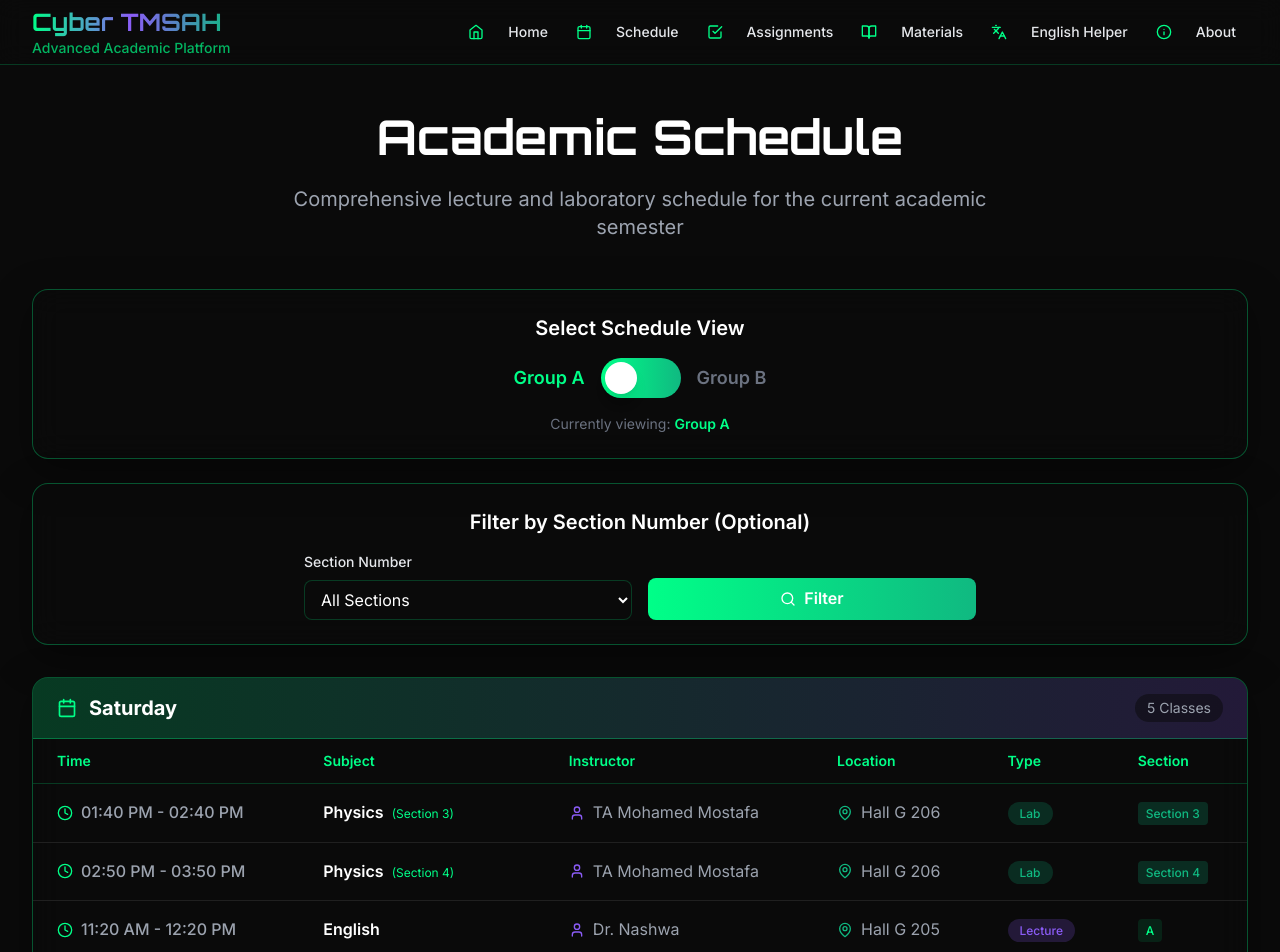
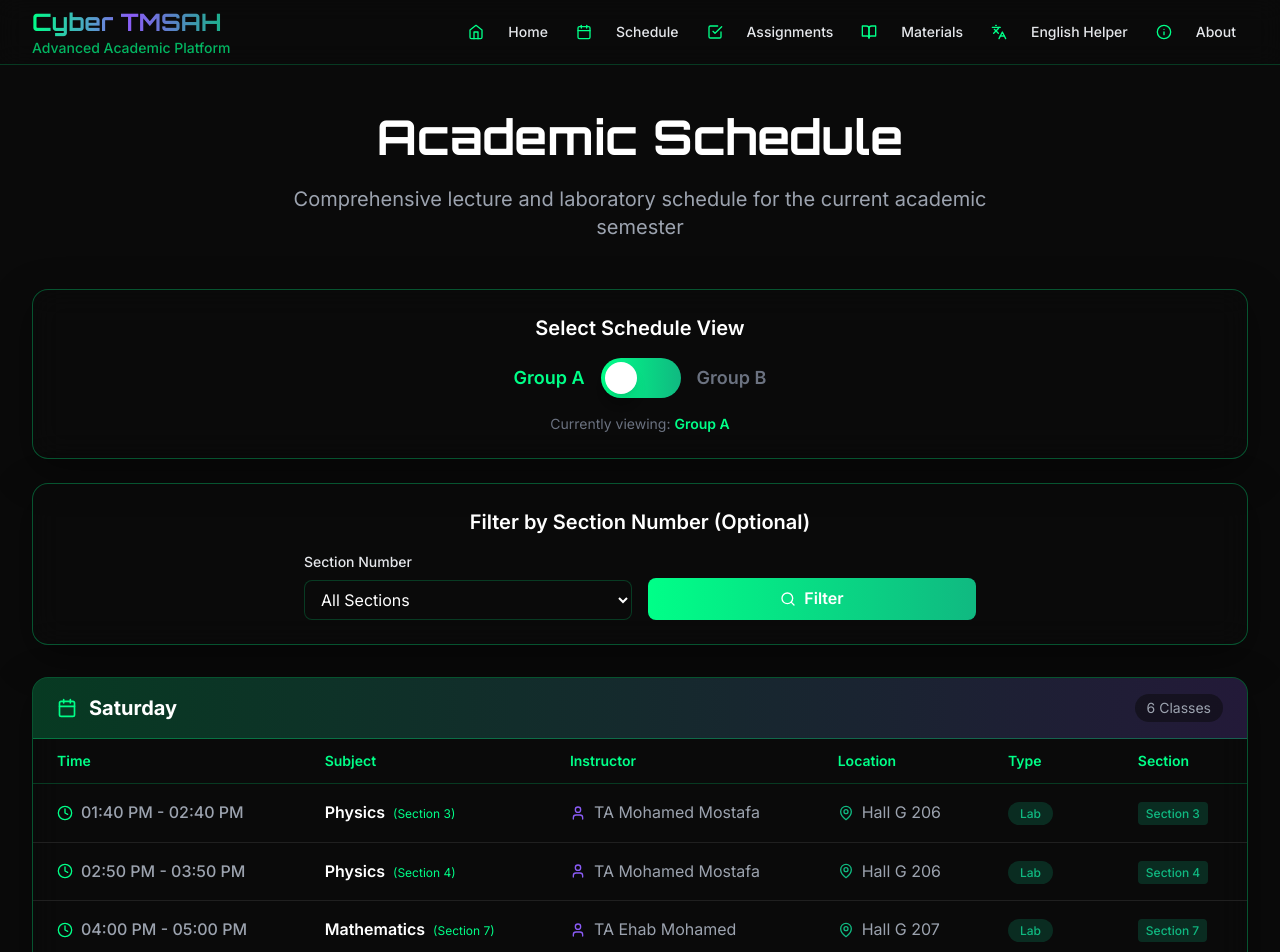
Before and after one commit to phoenixcrypto/cyber-tmsah, a Next.js app: page /schedule in a window 1280 px wide. Shown: the top 952 px of the page. Built offline with nearby package versions, Linux system fonts and the light colour scheme.

Commit message:
Feature: Update Saturday schedule organization - Physics 3 Sections (Periods 4,5,6), IT 3 Sections (Periods 1,2,3), Mathematics 5 Sections (Periods 4,5,6,7,8), English lectures for Group A and B

```diff
--- a/app/page.tsx
+++ b/app/page.tsx
@@ -116,6 +116,7 @@ export default function HomePage() {
 
     // Section 7
     { time: '12:30 PM - 01:30 PM', subject: 'Mathematics', instructor: 'TA Ehab Mohamed', room: 'Hall G 207', type: 'Lab', group: 'Group 1', sectionNumber: 7, day: 'Saturday' },
+    { time: '04:00 PM - 05:00 PM', subject: 'Mathematics', instructor: 'TA Ehab Mohamed', room: 'Hall G 207', type: 'Lab', group: 'Group 1', sectionNumber: 7, day: 'Saturday' },
     { time: '10:10 AM - 11:10 AM', subject: 'Database', instructor: 'TA Kareem Adel', room: 'Hall D 103', type: 'Lab', group: 'Group 1', sectionNumber: 7, day: 'Monday' },
     { time: '01:40 PM - 02:40 PM', subject: 'IT', instructor: 'TA Mohamed Ammar', room: 'Hall D 101', type: 'Lab', group: 'Group 1', sectionNumber: 7, day: 'Monday' },
     { time: '01:40 PM - 02:40 PM', subject: 'IS', instructor: 'TA Mahmoud Mohamed', room: 'Hall D 103', type: 'Lab', group: 'Group 1', sectionNumber: 7, day: 'Wednesday' },
@@ -147,6 +148,7 @@ export default function HomePage() {
     { time: '01:40 PM - 02:40 PM', subject: 'IS', instructor: 'TA Dina Ali', room: 'Hall D 102', type: 'Lab', group: 'Group 2', sectionNumber: 11, day: 'Wednesday' },
 
     // Section 12
+    { time: '04:00 PM - 05:00 PM', subject: 'Mathematics', instructor: 'TA Ehab Mohamed', room: 'Hall G 207', type: 'Lab', group: 'Group 2', sectionNumber: 12, day: 'Saturday' },
     { time: '09:00 AM - 10:00 AM', subject: 'Database', instructor: 'TA Nagla Saeed', room: 'Hall D 101', type: 'Lab', group: 'Group 2', sectionNumber: 12, day: 'Monday' },
     { time: '12:30 PM - 01:30 PM', subject: 'IT', instructor: 'TA Mohamed Mostafa', room: 'Hall D 102', type: 'Lab', group: 'Group 2', sectionNumber: 12, day: 'Monday' },
     { time: '04:00 PM - 05:00 PM', subject: 'Mathematics', instructor: 'TA Ehab Mohamed', room: 'Hall F 207', type: 'Lab', group: 'Group 2', sectionNumber: 12, day: 'Monday' },
--- a/app/schedule/page.tsx
+++ b/app/schedule/page.tsx
@@ -54,6 +54,7 @@ export default function SchedulePage() {
 
     // Section 7
     { id: 's7-1', title: 'Mathematics', time: '12:30 PM - 01:30 PM', location: 'Hall G 207', instructor: 'TA Ehab Mohamed', type: 'lab', group: 'Group 1', sectionNumber: 7, day: 'Saturday' },
+    { id: 's7-1b', title: 'Mathematics', time: '04:00 PM - 05:00 PM', location: 'Hall G 207', instructor: 'TA Ehab Mohamed', type: 'lab', group: 'Group 1', sectionNumber: 7, day: 'Saturday' },
     { id: 's7-2', title: 'Database', time: '10:10 AM - 11:10 AM', location: 'Hall D 103', instructor: 'TA Kareem Adel', type: 'lab', group: 'Group 1', sectionNumber: 7, day: 'Monday' },
     { id: 's7-3', title: 'IT', time: '01:40 PM - 02:40 PM', location: 'Hall D 101', instructor: 'TA Mohamed Ammar', type: 'lab', group: 'Group 1', sectionNumber: 7, day: 'Monday' },
     { id: 's7-4', title: 'IS', time: '01:40 PM - 02:40 PM', location: 'Hall D 103', instructor: 'TA Mahmoud Mohamed', type: 'lab', group: 'Group 1', sectionNumber: 7, day: 'Wednesday' },
@@ -85,6 +86,7 @@ export default function SchedulePage() {
     { id: 's11-5', title: 'IS', time: '01:40 PM - 02:40 PM', location: 'Hall D 102', instructor: 'TA Dina Ali', type: 'lab', group: 'Group 2', sectionNumber: 11, day: 'Wednesday' },
 
     // Section 12
+    { id: 's12-0', title: 'Mathematics', time: '04:00 PM - 05:00 PM', location: 'Hall G 207', instructor: 'TA Ehab Mohamed', type: 'lab', group: 'Group 2', sectionNumber: 12, day: 'Saturday' },
     { id: 's12-1', title: 'Database', time: '09:00 AM - 10:00 AM', location: 'Hall D 101', instructor: 'TA Nagla Saeed', type: 'lab', group: 'Group 2', sectionNumber: 12, day: 'Monday' },
     { id: 's12-2', title: 'IT', time: '12:30 PM - 01:30 PM', location: 'Hall D 102', instructor: 'TA Mohamed Mostafa', type: 'lab', group: 'Group 2', sectionNumber: 12, day: 'Monday' },
     { id: 's12-3', title: 'Mathematics', time: '04:00 PM - 05:00 PM', location: 'Hall F 207', instructor: 'TA Ehab Mohamed', type: 'lab', group: 'Group 2', sectionNumber: 12, day: 'Monday' },
```
